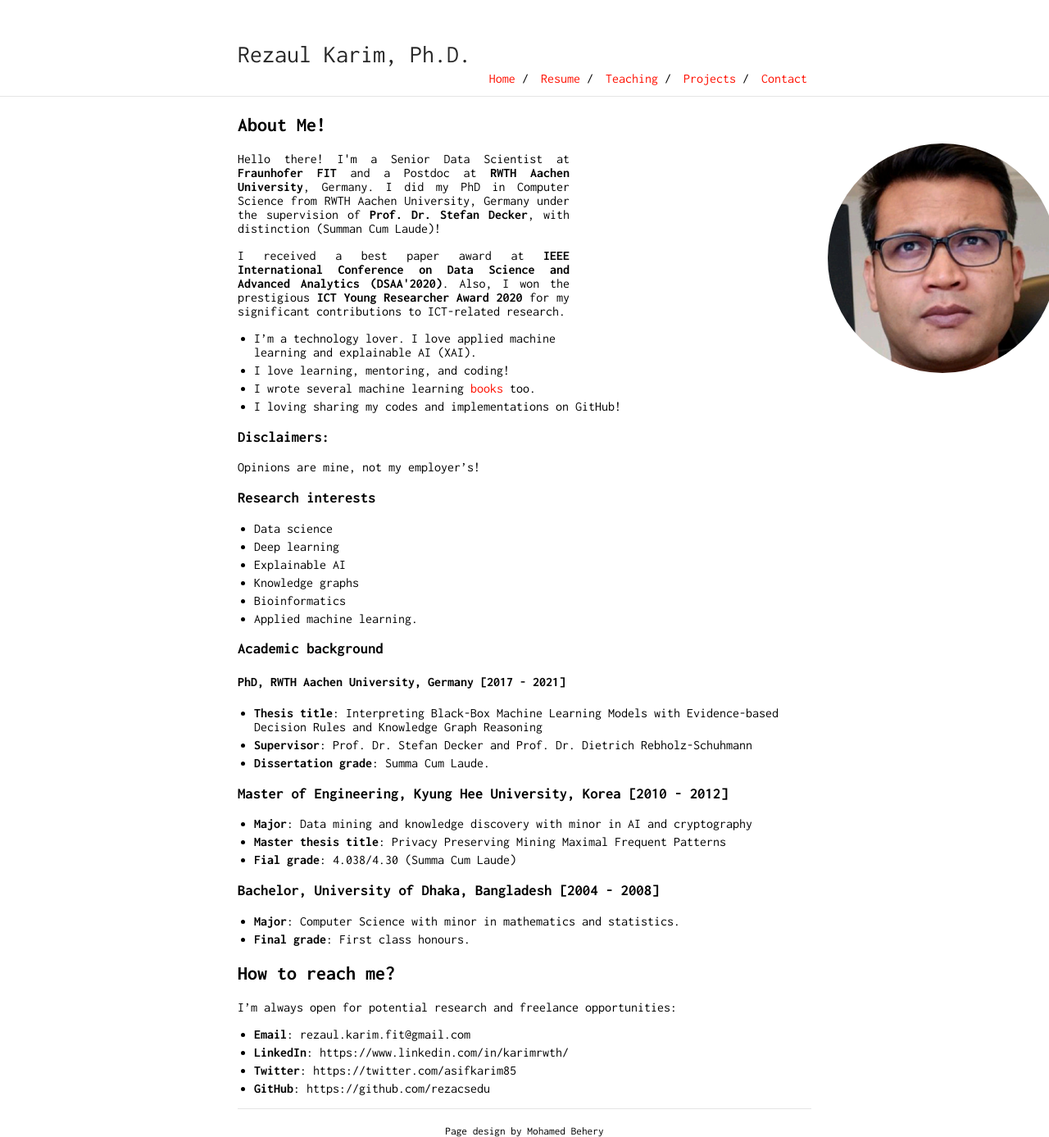
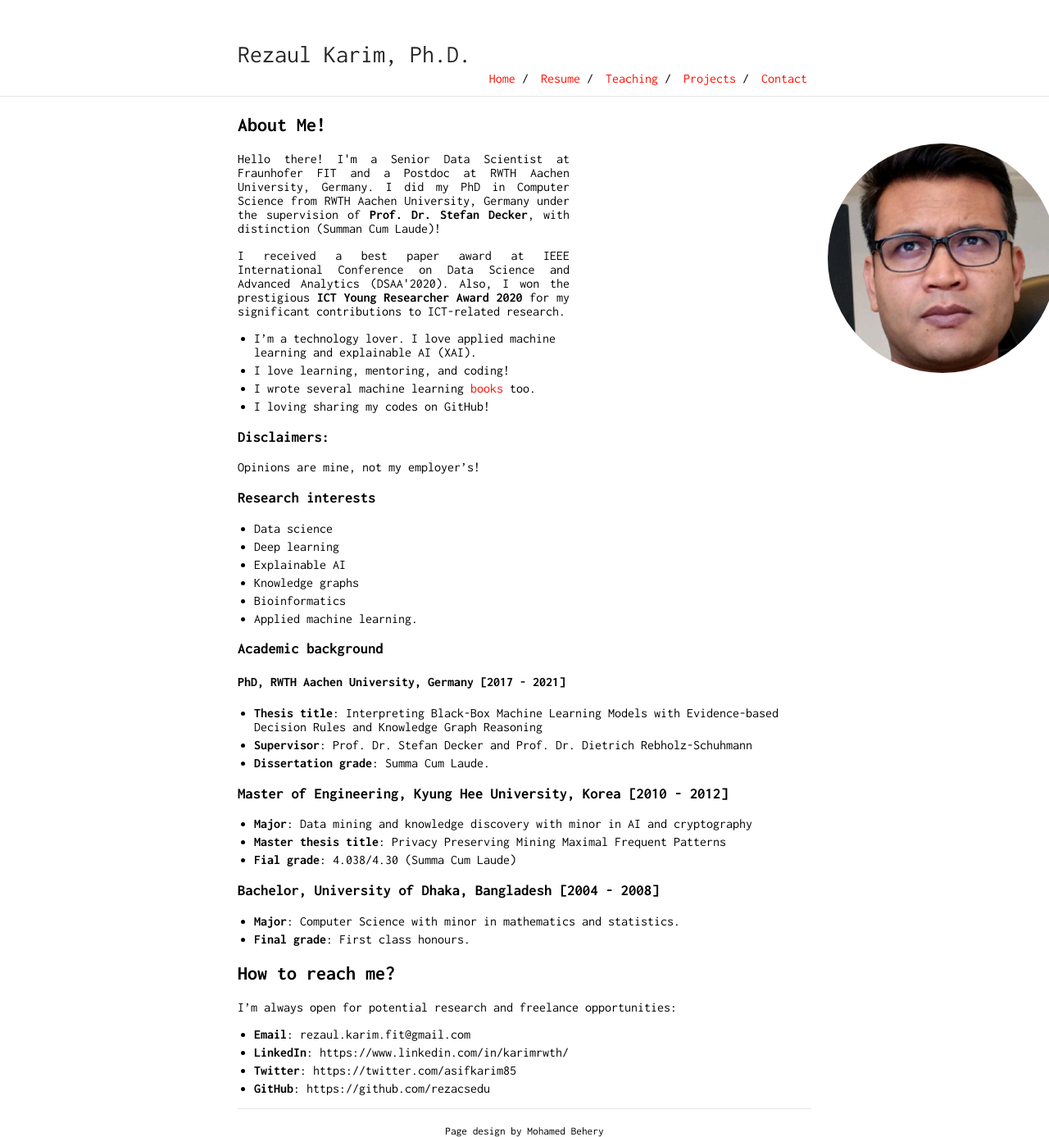
Before and after one commit to rezacsedu/rezacsedu.github.io, a Jekyll site: the page built from index.md, in a window 1280 px wide. Shown: the whole page at 82% size. Built offline with Jekyll 4.4.1, drawn with Linux system fonts in a browser that asks for light colours; our own code applies the rules of GitHub Pages for plain Markdown files.

Commit message:
Update index.md

```diff
--- a/index.md
+++ b/index.md
@@ -2,14 +2,14 @@
 
 <img class="profile-picture" src="img/1664312512000.jpg" width="150">
 
-<p style='text-align: justify;'> Hello there! I'm a Senior Data Scientist at <b>Fraunhofer FIT</b> and a Postdoc at <b>RWTH Aachen University</b>, Germany. I did my PhD in Computer Science from RWTH Aachen University, Germany under the supervision of <b>Prof. Dr. Stefan Decker</b>, with distinction (Summan Cum Laude)! </p>
+<p style='text-align: justify;'> Hello there! I'm a Senior Data Scientist at Fraunhofer FIT and a Postdoc at RWTH Aachen University, Germany. I did my PhD in Computer Science from RWTH Aachen University, Germany under the supervision of <b>Prof. Dr. Stefan Decker</b>, with distinction (Summan Cum Laude)! </p>
 
-<p style='text-align: justify;'>I received a best paper award at <b>IEEE International Conference on Data Science and Advanced Analytics (DSAA'2020)</b>. Also, I won the prestigious <b>ICT Young Researcher Award 2020</b> for my significant contributions to ICT-related research. </p>
+<p style='text-align: justify;'>I received a best paper award at IEEE International Conference on Data Science and Advanced Analytics (DSAA'2020). Also, I won the prestigious <b>ICT Young Researcher Award 2020</b> for my significant contributions to ICT-related research. </p>
 
 - I'm a technology lover. I love applied machine learning and explainable AI (XAI).
 - I love learning, mentoring, and coding!
 - I wrote several machine learning [books](https://www.amazon.com/s?k=Md.+Rezaul+Karim&ref=nb_sb_noss) too.
-- I loving sharing my codes and implementations on GitHub!
+- I loving sharing my codes on GitHub!
 
 ### Disclaimers:
 Opinions are mine, not my employer's!
```
